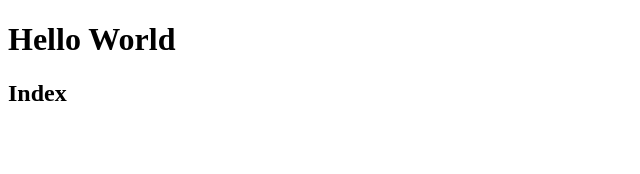
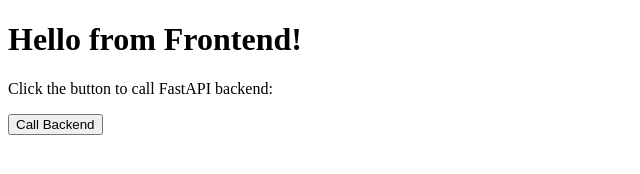
Before and after one commit to GeneralFuyu/INT134, a plain HTML site: page index.html in a window 1280 px wide. Shown: the whole page, without its empty margins (0-640 px from the left). Drawn offline with Linux system fonts and the light colour scheme.

Commit message:
Updated Index.html

```diff
--- a/index.html
+++ b/index.html
@@ -1,12 +1,15 @@
 <!DOCTYPE html>
 <html>
   <head>
-    <meta charset="UTF-8" />
-    <meta name="viewport" content="width=device-width, initial-scale" />
-    <title>Doucment INT134</title>
+    <title>FastAPI Demo</title>
   </head>
   <body>
-    <h1>Hello World</h1>
-    <h2>Index</h2>
+    <h1>Hello from Frontend!</h1>
+    <p>Click the button to call FastAPI backend:</p>
+    <button
+      onclick="fetch('/api/hello').then(r => r.json()).then(d => alert(d.message))"
+    >
+      Call Backend
+    </button>
   </body>
 </html>
```
